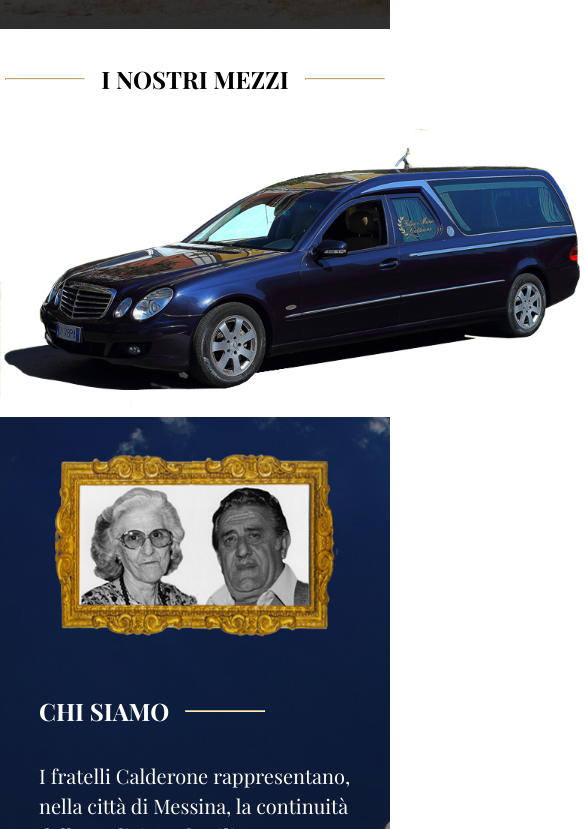
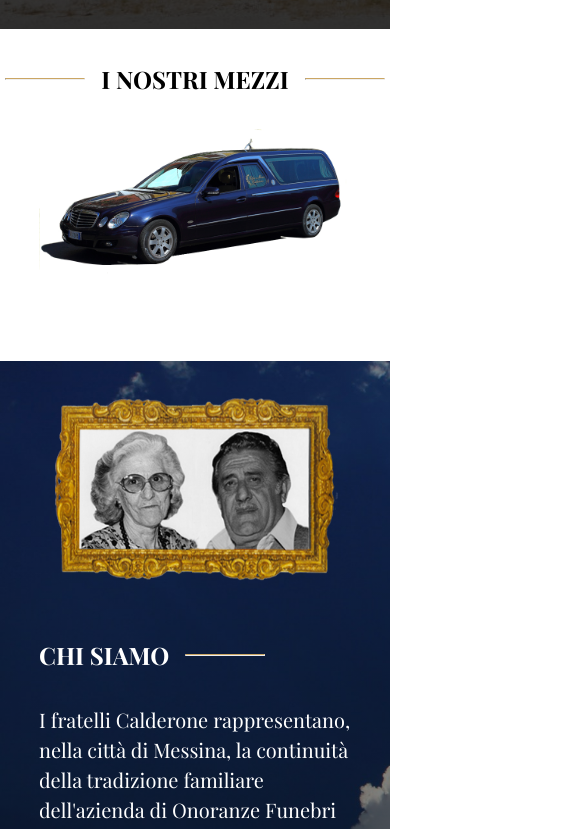
Before and after one commit to gian-noche/onoranze-funebri-calderone, a plain HTML site: page index.html in a window 390 px wide. Shown: the part 2337-3166 px from the top of the page, 585 px wide, since content can reach past the window. Drawn offline with nearby package versions, Linux system fonts and the light colour scheme; a web font is replaced by a local one.

Commit message:
Fix responsive carousel

```diff
--- a/style.css
+++ b/style.css
@@ -303,8 +303,8 @@ li , p {
 
 /*START I NOSTRI MEZZI*/
 .transportations-container {
-  height: 450px;
   max-height: fit-content;
+  padding-bottom: 2rem;
 }
 
 .transportations-container > header {
@@ -317,6 +317,26 @@ li , p {
   margin: auto;
 
   position: relative;
+}
+
+.card-container > .card > img {
+  width: 80vw;
+}
+
+@media (max-width: 1300px) {
+  .carousel-container {
+    width: 600px;
+  }
+}
+
+@media (max-width: 790px) {
+  .carousel-container {
+    width: 80vw;
+  }
+
+  .nav {
+    display: none;
+  }
 }
 
 .carousel-inner {
```
